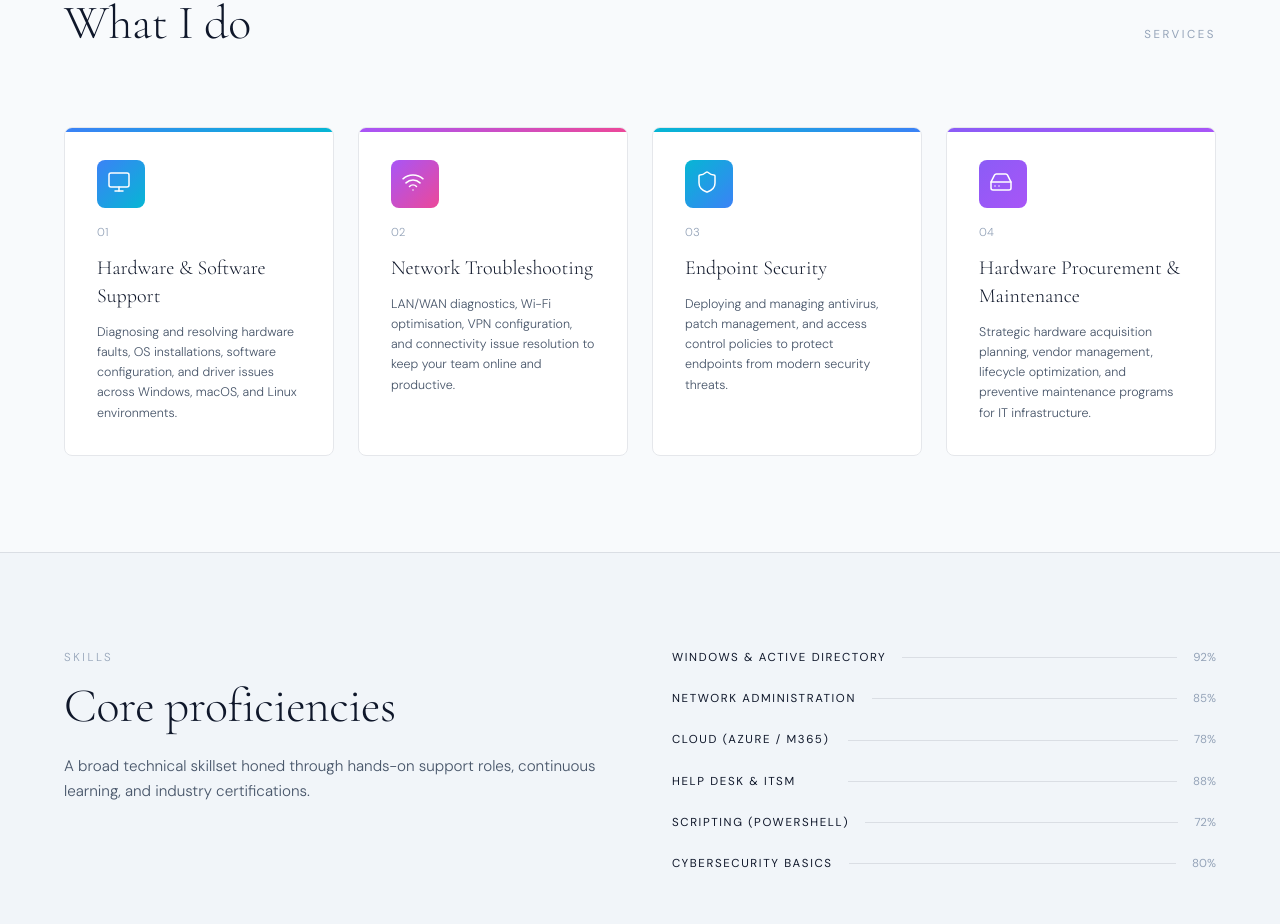
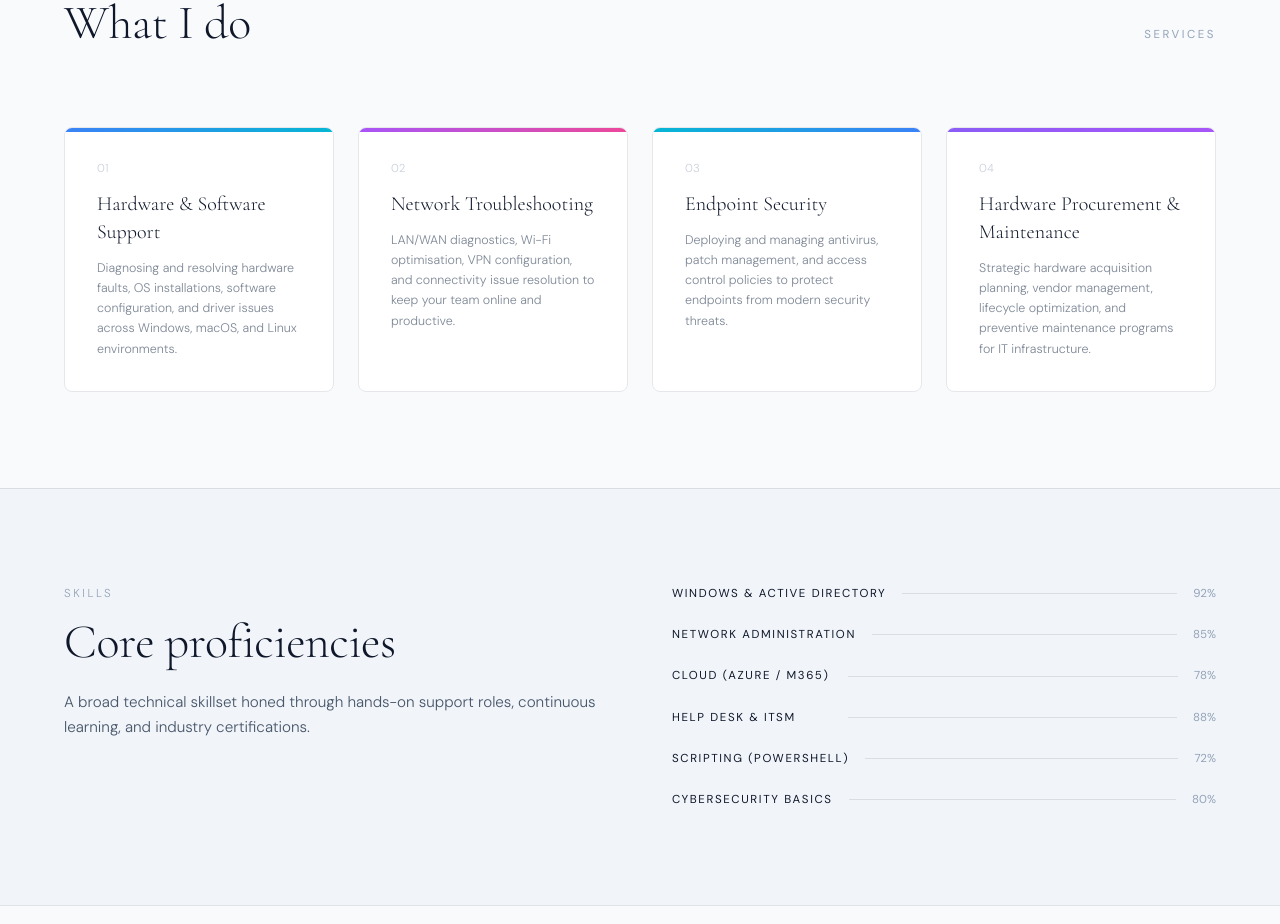
Before and after one commit to seunajetomobi/portfolio, a Next.js app: page / in a window 1280 px wide. Shown: the part 1100-2024 px from the top of the page. Built offline with nearby package versions, Linux system fonts and the light colour scheme.

Commit message:
Remove icons and add sophisticated hover effects to service cards

```diff
--- a/components/Services.tsx
+++ b/components/Services.tsx
@@ -2,7 +2,6 @@
 
 import { motion } from 'framer-motion';
 import { useInView } from 'react-intersection-observer';
-import { Monitor, Wifi, Shield, HardDrive } from 'lucide-react';
 
 const services = [
   {
@@ -12,7 +11,6 @@ const services = [
       'Diagnosing and resolving hardware faults, OS installations, software configuration, and driver issues across Windows, macOS, and Linux environments.',
     color: 'from-blue-500 to-cyan-500',
     darkColor: 'dark:from-blue-400 dark:to-cyan-400',
-    icon: Monitor,
   },
   {
     num: '02',
@@ -21,7 +19,6 @@ const services = [
       'LAN/WAN diagnostics, Wi-Fi optimisation, VPN configuration, and connectivity issue resolution to keep your team online and productive.',
     color: 'from-purple-500 to-pink-500',
     darkColor: 'dark:from-purple-400 dark:to-pink-400',
-    icon: Wifi,
   },
   {
     num: '03',
@@ -30,7 +27,6 @@ const services = [
       'Deploying and managing antivirus, patch management, and access control policies to protect endpoints from modern security threats.',
     color: 'from-cyan-500 to-blue-500',
     darkColor: 'dark:from-cyan-400 dark:to-blue-400',
-    icon: Shield,
   },
   {
     num: '04',
@@ -39,7 +35,6 @@ const services = [
       'Strategic hardware acquisition planning, vendor management, lifecycle optimization, and preventive maintenance programs for IT infrastructure.',
     color: 'from-violet-500 to-purple-500',
     darkColor: 'dark:from-violet-400 dark:to-purple-400',
-    icon: HardDrive,
   },
 ];
 
@@ -97,37 +92,68 @@ export default function Services() {
           initial="hidden"
           animate={inView ? 'visible' : 'hidden'}
         >
-          {services.map((service, index) => {
-            const IconComponent = service.icon;
-            return (
+          {services.map((service, index) => (
+            <motion.div
+              key={index}
+              className="group relative overflow-hidden rounded-lg border border-gray-200 dark:border-slate-700 p-6 md:p-8 transition-all duration-300 bg-white dark:bg-slate-800"
+              variants={itemVariants}
+              whileHover={{ y: -8, boxShadow: '0 20px 40px rgba(0, 0, 0, 0.15)' }}
+            >
+              {/* Gradient accent background - animates on hover */}
               <motion.div
-                key={index}
-                className="group relative overflow-hidden rounded-lg border border-gray-200 dark:border-slate-700 p-6 md:p-8 hover:shadow-xl transition-all duration-300 bg-white dark:bg-slate-800"
-                variants={itemVariants}
+                className={`absolute -inset-1 bg-gradient-to-r ${service.color} ${service.darkColor} opacity-0 -z-10 rounded-lg blur`}
+                initial={{ opacity: 0 }}
+                whileHover={{ opacity: 0.15 }}
+                transition={{ duration: 0.3 }}
+              ></motion.div>
+
+              {/* Top accent line with gradient - expands on hover */}
+              <motion.div
+                className={`absolute top-0 left-0 h-1 bg-gradient-to-r ${service.color} ${service.darkColor}`}
+                initial={{ width: '100%' }}
+                whileHover={{ height: '4px', opacity: 1 }}
+                transition={{ duration: 0.3 }}
+              ></motion.div>
+
+              {/* Number with hover effect */}
+              <motion.p
+                className="text-xs text-ink-faint dark:text-dark-ink-faint mb-3 font-light tracking-wide uppercase"
+                initial={{ opacity: 0.5 }}
+                whileHover={{ opacity: 1, letterSpacing: '0.25em' }}
+                transition={{ duration: 0.3 }}
               >
-                {/* Gradient accent background */}
-                <div className={`absolute -inset-1 bg-gradient-to-r ${service.color} ${service.darkColor} opacity-0 group-hover:opacity-10 transition-opacity duration-300 -z-10 rounded-lg blur`}></div>
+                {service.num}
+              </motion.p>
 
-                {/* Top accent line with gradient */}
-                <div className={`absolute top-0 left-0 w-full h-1 bg-gradient-to-r ${service.color} ${service.darkColor}`}></div>
+              {/* Title with smooth hover effect */}
+              <motion.h3
+                className="font-serif text-lg md:text-xl font-light leading-snug mb-3 text-ink dark:text-dark-ink"
+                initial={{ color: 'currentColor' }}
+                whileHover={{ letterSpacing: '0.02em' }}
+                transition={{ duration: 0.3 }}
+              >
+                {service.title}
+              </motion.h3>
 
-                {/* Icon */}
-                <div className={`mb-4 w-12 h-12 rounded-lg bg-gradient-to-br ${service.color} ${service.darkColor} p-2.5 text-white group-hover:scale-110 transition-transform duration-300`}>
-                  <IconComponent size={24} strokeWidth={1.5} />
-                </div>
+              {/* Description - reveals more on hover */}
+              <motion.p
+                className="text-sm text-ink-light dark:text-dark-ink-light leading-relaxed font-light"
+                initial={{ opacity: 0.7 }}
+                whileHover={{ opacity: 1 }}
+                transition={{ duration: 0.3 }}
+              >
+                {service.description}
+              </motion.p>
 
-                <p className="text-xs text-ink-faint dark:text-dark-ink-faint mb-3 font-light tracking-wide uppercase">
-                  {service.num}
-                </p>
-                <h3 className="font-serif text-lg md:text-xl font-light leading-snug mb-3 text-ink dark:text-dark-ink">
-                  {service.title}
-                </h3>
-                <p className="text-sm text-ink-light dark:text-dark-ink-light leading-relaxed font-light">
-                  {service.description}
-                </p>
-              </motion.div>
-            );
-          })}
+              {/* Subtle hover indicator */}
+              <motion.div
+                className={`absolute bottom-0 left-0 h-1 bg-gradient-to-r ${service.color} ${service.darkColor}`}
+                initial={{ width: '0%' }}
+                whileHover={{ width: '100%' }}
+                transition={{ duration: 0.4 }}
+              ></motion.div>
+            </motion.div>
+          ))}
         </motion.div>
       </div>
     </section>
```
